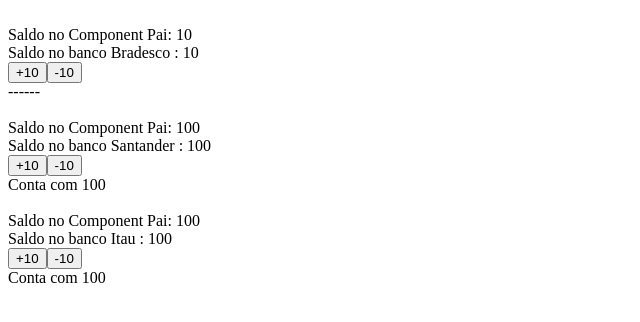
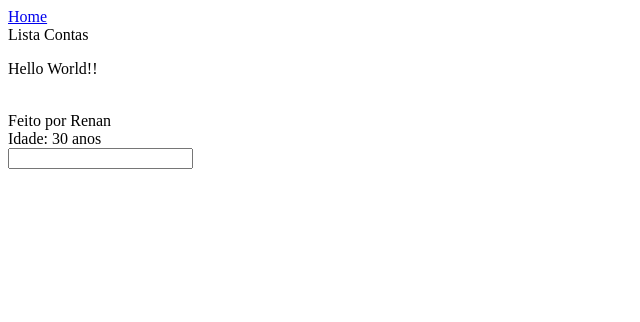
Before and after one commit to RenanBezerra/treinamento-angular-introducao, an Angular app: page / in a window 1280 px wide. Shown: the top 322 px of the page, without its empty margins (0-640 px from the left). Built offline with nearby package versions, Linux system fonts and the light colour scheme.

Commit message:
2.8
Introdução ao routerModule, de duas maneiras um atravez de um método e o outro um link

```diff
--- a/src/app/app.component.html
+++ b/src/app/app.component.html
@@ -1,6 +1,6 @@
 <!-- <app-hello-world></app-hello-world> -->
 
-<app-lista-contas></app-lista-contas>
+<!-- <app-lista-contas></app-lista-contas> -->
 
 <!-- <label for="nome">Nome: </label>
 <input type="text" (input)="validar()" [(ngModel)]="nome" id="nome">
@@ -14,3 +14,9 @@
     <br>
     <span>Index - {{ i }}</span>
 </div> -->
+
+<a routerLink="">Home</a>
+<br>
+<a (click)="irParaRota()">Lista Contas</a>
+
+<router-outlet></router-outlet>
--- a/src/app/app.component.ts
+++ b/src/app/app.component.ts
@@ -1,4 +1,5 @@
 import { Component } from '@angular/core';
+import { Router } from '@angular/router';
 
 @Component({
   selector: 'app-root',
@@ -13,4 +14,12 @@
   validar(){
     console.log(this.nome)
   }
+
+    constructor(private router: Router){
+
+    }
+
+    irParaRota(){
+      this.router.navigate(['contas'])
+    }
 }
--- a/src/app/app.module.ts
+++ b/src/app/app.module.ts
@@ -1,3 +1,4 @@
+import { AppRouterModule } from './app.routing.module';
 import { BrowserModule } from '@angular/platform-browser';
 import { NgModule } from '@angular/core';
 
@@ -6,6 +7,7 @@
 import { ListaContasComponent } from './lista-contas/lista-contas.component';
 import { ContaComponent } from './lista-contas/conta/conta.component';
 import { FormsModule } from '@angular/forms';
+import { RouterModule } from '@angular/router';
 
 @NgModule({
   declarations: [
@@ -16,7 +18,8 @@
   ],
   imports: [
     BrowserModule,
-    FormsModule
+    FormsModule,
+    AppRouterModule
   ],
   providers: [],
   bootstrap: [AppComponent]
--- /dev/null
+++ b/src/app/app.routing.module.ts
@@ -0,0 +1,19 @@
+
+import { NgModule, } from '@angular/core';
+
+
+import { HelloWorldComponent } from './hello-world/hello-world.component';
+import { ListaContasComponent } from './lista-contas/lista-contas.component';
+
+import { RouterModule } from '@angular/router';
+
+const rotas = [
+    { path: '', component: HelloWorldComponent },
+    { path: 'contas', component: ListaContasComponent }
+]
+
+@NgModule({
+    imports: [RouterModule.forRoot(rotas)],
+    exports: [RouterModule],
+})
+export class AppRouterModule { }
```
